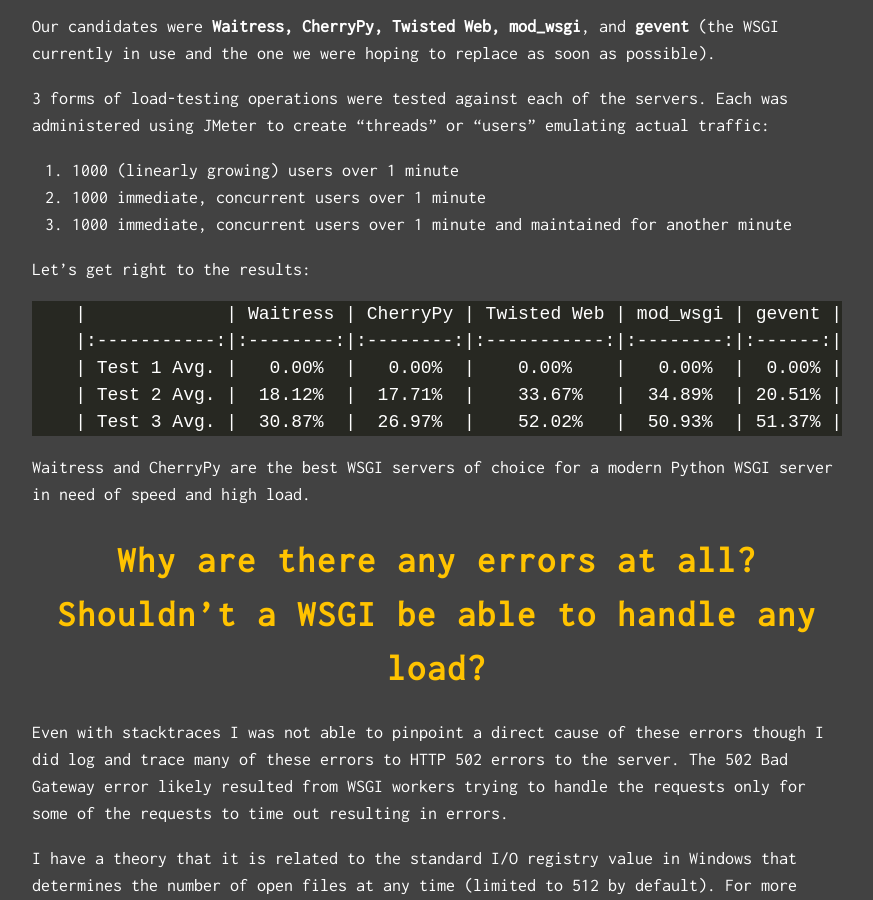
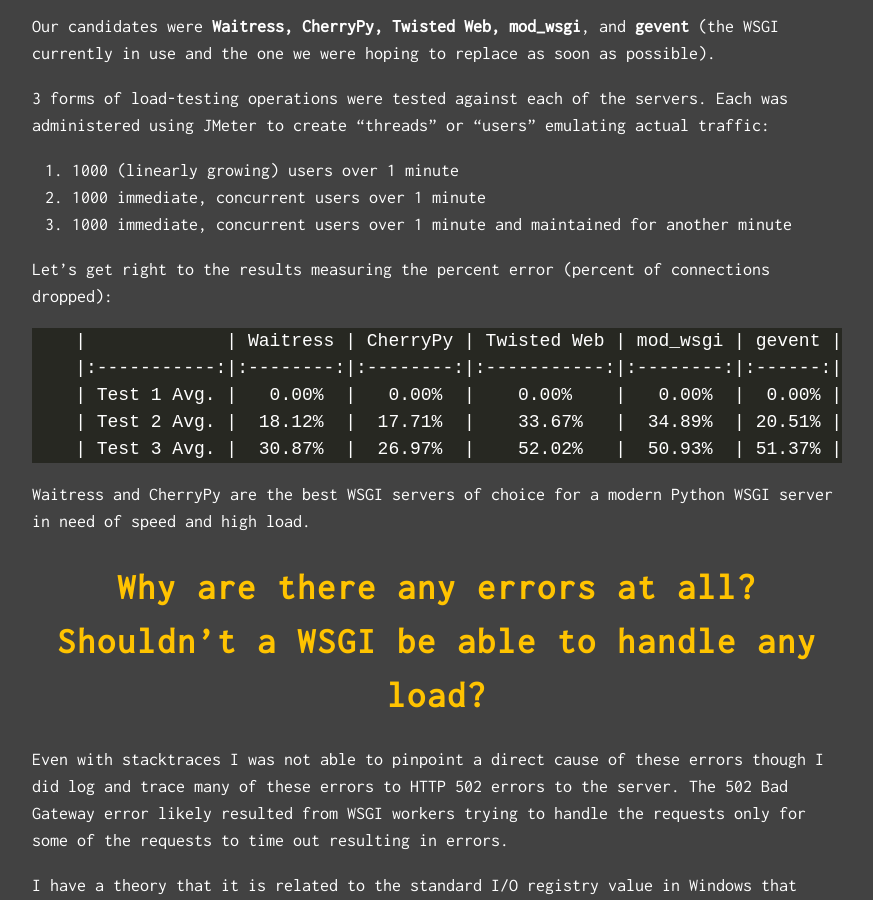
Before and after one commit to justintranjt/justintranjt.github.io, a Jekyll site: the page built from _projects/2018-08-31-POC.md, in a window 1280 px wide and 900 px high, scrolled down 9034 px. Shown: the whole window, without its empty margins (203-1076 px from the left). Built offline with Jekyll 4.4.1, drawn with Linux system fonts in a browser that asks for light colours.

Commit message:
Update 2018-08-31-POC.md

```diff
--- a/_projects/2018-08-31-POC.md
+++ b/_projects/2018-08-31-POC.md
@@ -175,7 +175,7 @@
 2. 1000 immediate, concurrent users over 1 minute
 3. 1000 immediate, concurrent users over 1 minute and maintained for another minute
 
-Let's get right to the results:
+Let's get right to the results measuring the percent error (percent of connections dropped):
 
         |             | Waitress | CherryPy | Twisted Web | mod_wsgi | gevent |
         |:-----------:|:--------:|:--------:|:-----------:|:--------:|:------:|
```
